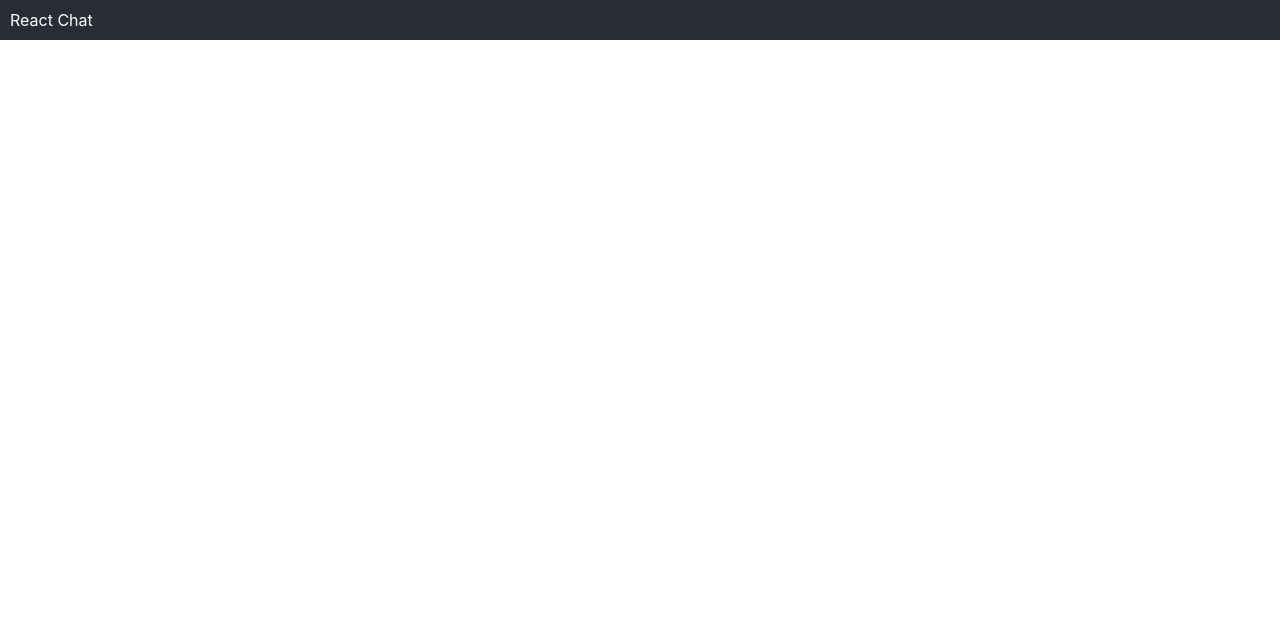
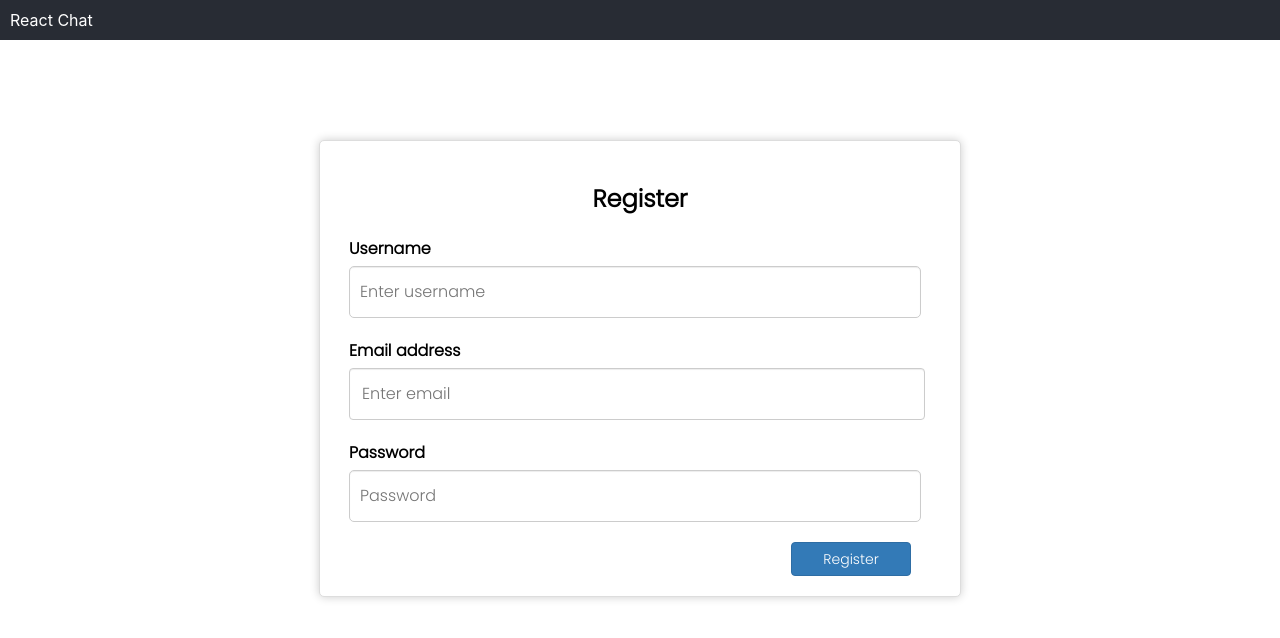
Before and after one commit to JoJoPnz/2110471-Network-Chat-Application-Client, a React (Create React App) app: page /register in a window 1280 px wide. Before the commit this address had no page. Shown: the top 638 px of the page. Built offline with nearby package versions, Linux system fonts and the light colour scheme.

Commit message:
add register page and css file, add route '/register'

```diff
--- a/src/App.jsx
+++ b/src/App.jsx
@@ -3,6 +3,7 @@ import "./App.css";
 import ChatPage from "./pages/ChatPage/ChatPage";
 import ProtectedRoutesAuth from "./middleware/ProtectedRoutesAuth";
 import LoginPage from "./pages/LoginPage/LoginPage";
+import RegisterPage from "./pages/RegisterPage/RegisterPage";
 
 function App() {
   return (
@@ -10,6 +11,7 @@ function App() {
       <header className="app-header">React Chat</header>
       <Routes>
         <Route path="/login" element={<LoginPage />} />
+        <Route path="/register" element={<RegisterPage />} />
         <Route element={<ProtectedRoutesAuth />}>
           <Route path="/chat" element={<ChatPage />} />
         </Route>
--- a/src/pages/LoginPage/LoginPage.css
+++ b/src/pages/LoginPage/LoginPage.css
@@ -9,6 +9,7 @@
     display: flex;
     flex-direction: column;
     margin-top: 100px;
+    font-family: 'Poppins', sans-serif;
 }
 
 .signin-text {
@@ -51,6 +52,7 @@ input[type="password"] {
     border-radius: 5px;
     cursor: pointer;
     transition: background-color 0.3s ease;
+    font-family: 'Poppins', sans-serif;
 }
 
 .login-button button:hover {
--- /dev/null
+++ b/src/pages/RegisterPage/RegisterPage.css
@@ -0,0 +1,101 @@
+.register-page {
+    max-width: 600px;
+    margin: auto;
+    padding: 20px;
+    border: 1px solid #ddd;
+    border-radius: 5px;
+    box-shadow: 0 0 10px rgba(0, 0, 0, 0.2);
+    background-color: #fff;
+    align-items: center;
+    display: flex;
+    flex-direction: column;
+    margin-top: 100px;
+    font-family: 'Poppins', sans-serif;
+}
+
+.register-page h2 {
+    font-size: 24px;
+    margin-bottom: 20px;
+}
+
+.form-group {
+    margin-bottom: 20px;
+}
+
+.form-group label {
+    margin-bottom: 5px;
+    font-weight: bold;
+    display: flex;
+}
+
+.form-control {
+    display: flex;
+    width: 550px;
+    height: 38px;
+    padding: 6px 12px;
+    font-size: 16px;
+    line-height: 1.42857143;
+    color: #555;
+    background-color: #fff;
+    border: 1px solid #ccc;
+    border-radius: 4px;
+    -webkit-box-shadow: inset 0 1px 1px rgba(0, 0, 0, 0.075);
+    box-shadow: inset 0 1px 1px rgba(0, 0, 0, 0.075);
+    -webkit-transition: border-color ease-in-out 0.15s, box-shadow ease-in-out 0.15s;
+    transition: border-color ease-in-out 0.15s, box-shadow ease-in-out 0.15s;
+}
+
+.form-control:focus {
+    border-color: #66afe9;
+    outline: 0;
+    -webkit-box-shadow: inset 0 1px 1px rgba(0, 0, 0, 0.075), 0 0 8px rgba(102, 175, 233, 0.6);
+    box-shadow: inset 0 1px 1px rgba(0, 0, 0, 0.075), 0 0 8px rgba(102, 175, 233, 0.6);
+}
+
+.button-submit-register {
+    width:120px;
+    display: flex;
+    padding: 6px 12px;
+    margin-bottom: 0;
+    font-size: 14px;
+    font-weight: 400;
+    line-height: 1.42857143;
+    vertical-align: middle;
+    cursor: pointer;
+    border: 1px solid transparent;
+    border-radius: 4px;
+    color: #fff;
+    background-color: #337ab7;
+    border-color: #2e6da4;
+    font-family: 'Poppins', sans-serif;
+    justify-content: center;
+}
+
+.button-resgiter-panel{
+    display: flex;
+    float: right;
+    margin-right: 20px;
+}
+
+.button-submit-register:hover {
+    color: #fff;
+    background-color: #286090;
+    border-color: #204d74;
+}
+
+.button-submit-register:focus {
+    outline: 5px auto -webkit-focus-ring-color;
+    outline-offset: -2px;
+}
+
+.button-submit-register:active {
+    background-color: #286090;
+    border-color: #204d74;
+    box-shadow: inset 0 3px 5px rgba(0, 0, 0, 0.125);
+}
+
+input[type="text"],
+input[type="password"],
+input[type="email"] {
+    font-family: 'Poppins', sans-serif;
+}
--- /dev/null
+++ b/src/pages/RegisterPage/RegisterPage.jsx
@@ -0,0 +1,86 @@
+import React, { useState } from "react";
+import { useNavigate } from "react-router-dom";
+import "./RegisterPage.css";
+
+const RegisterPage = () => {
+  const navigate = useNavigate();
+  const [username, setUsername] = useState("");
+  const [email, setEmail] = useState("");
+  const [password, setPassword] = useState("");
+
+  const handleUsernameChange = (e) => {
+    setUsername(e.target.value);
+  };
+
+  const handleEmailChange = (e) => {
+    setEmail(e.target.value);
+  };
+
+  const handlePasswordChange = (e) => {
+    setPassword(e.target.value);
+  };
+
+  const handleSubmit = (e) => {
+    e.preventDefault();
+    // w8 for implement here #P JojO
+    // Here you can add your code to send a POST request to the server to register the user
+    // with the provided username, email, and password
+    // Once the user is registered, you can navigate to a different page using `navigate('/path')`
+    navigate('/login');
+  };
+
+  return (
+    <div className="register-page">
+      <h2>Register</h2>
+      <form onSubmit={handleSubmit}>
+        <div className="form-group">
+          <label htmlFor="username">Username</label>
+          <input
+            type="text"
+            className="form-control"
+            id="username"
+            placeholder="Enter username"
+            value={username}
+            onChange={handleUsernameChange}
+            required
+          />
+        </div>
+
+        <div className="form-group">
+          <label htmlFor="email">Email address</label>
+          <input
+            type="email"
+            className="form-control"
+            id="email"
+            placeholder="Enter email"
+            value={email}
+            onChange={handleEmailChange}
+            required
+          />
+        </div>
+
+        <div className="form-group">
+          <label htmlFor="password">Password</label>
+          <input
+            type="password"
+            className="form-control"
+            id="password"
+            placeholder="Password"
+            value={password}
+            onChange={handlePasswordChange}
+            required
+          />
+        </div>
+
+        <div className="button-resgiter-panel">
+            <button type="submit" className="button-submit-register">
+                Register
+            </button>
+        </div>
+
+      </form>
+    </div>
+  );
+};
+
+export default RegisterPage;
```
